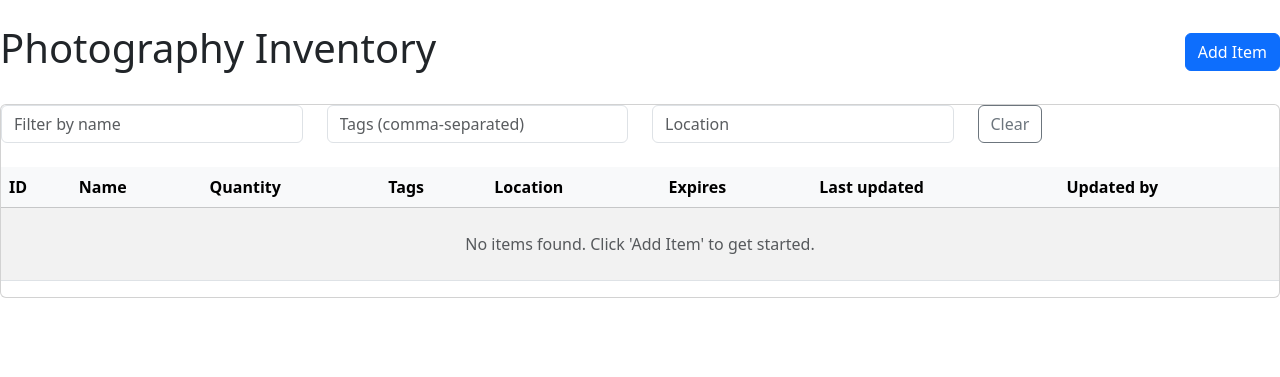
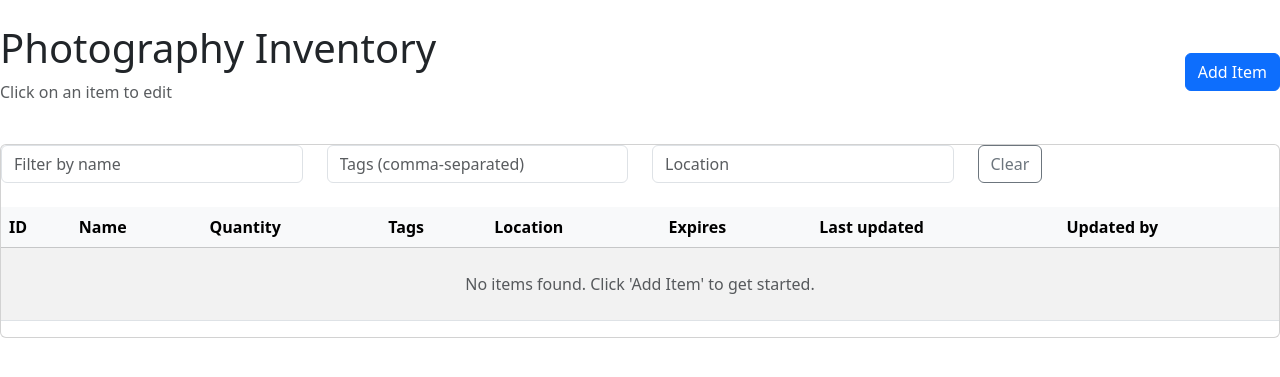
Before and after one commit to benj652/Photography-Management, a Flask app: page /home/ in a window 1280 px wide. Shown: the top 377 px of the page. Run offline with Flask 3, Linux system fonts and the light colour scheme; the visitor is signed in with stand-in values (Sample User, id 1); data comes from the database, SQL or seed files in the repository; data that the repository does not hold is empty; some libraries are stand-ins or nearby versions.

Commit message:
Text for future development

```diff
--- a/templates/home.html
+++ b/templates/home.html
@@ -7,6 +7,7 @@
 	<div class="d-flex align-items-center mb-4">
 		<div>
 			<h1 class="display-6">Photography Inventory</h1>
+			<p class="text-muted">Click on an item to edit</p>
 		</div>
 		<div class="ms-auto">
 			<button id="openAddItemBtn" class="btn btn-primary" data-bs-toggle="modal" data-bs-target="#addItemModal">Add Item</button>
```
